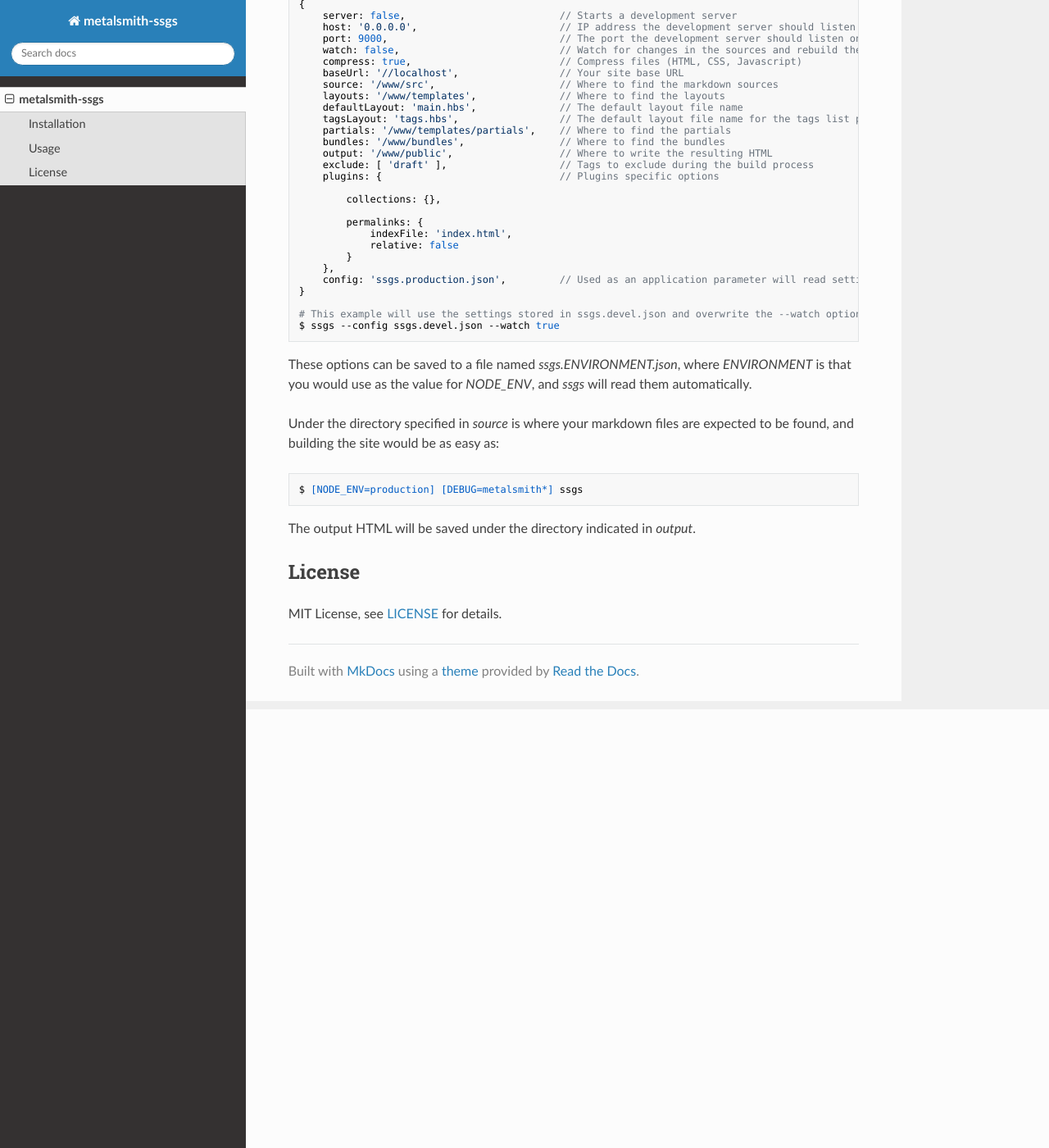
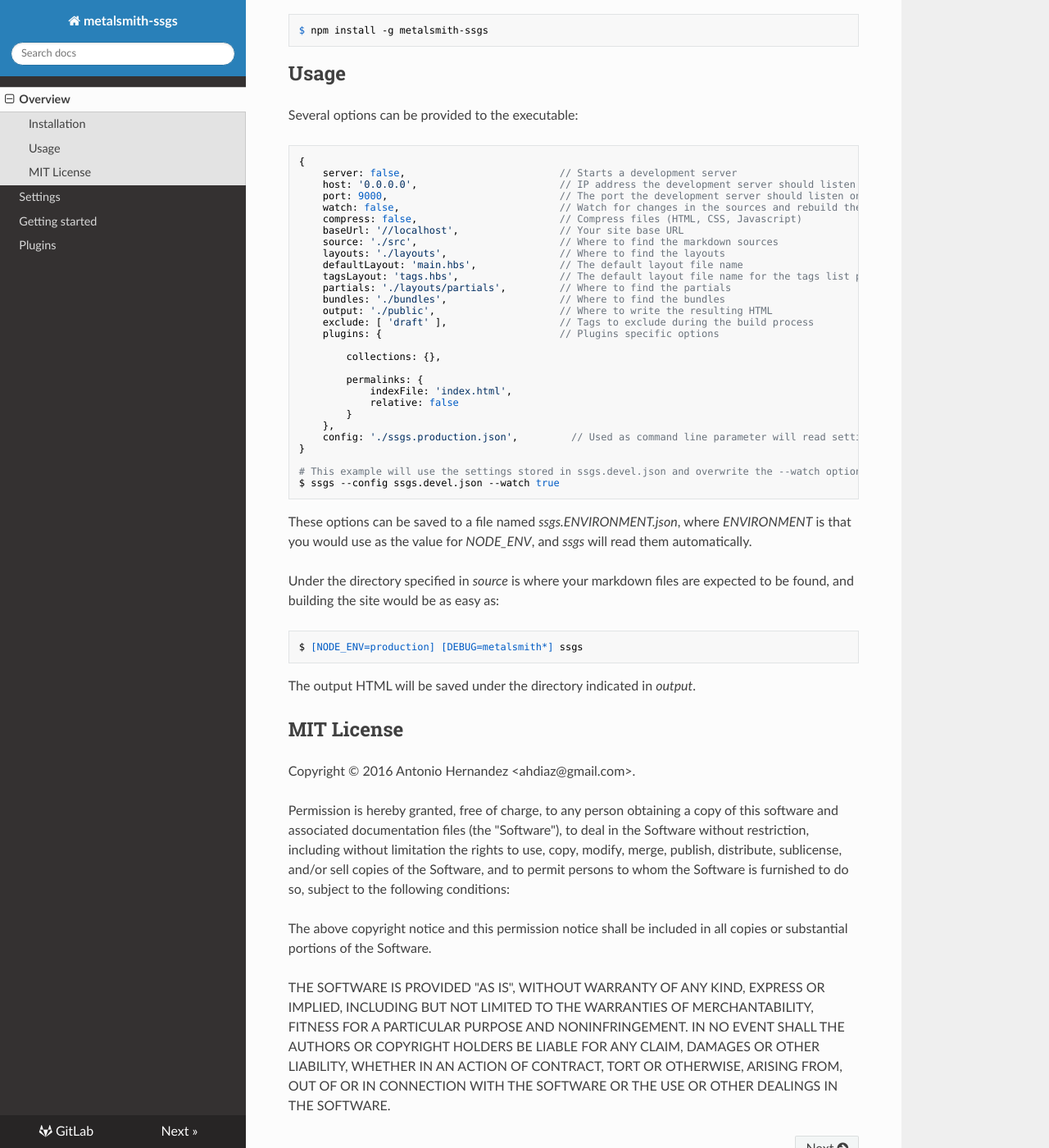
Before and after one commit to ahdiaz/metalsmith-ssgs, an MkDocs documentation site: the page built from docs/index.md, in a window 1280 px wide and 1400 px high, scrolled down 535 px. Shown: the whole window at 82% size. Built offline with MkDocs 1.6.1, drawn with Linux system fonts in a browser that asks for light colours; nearby versions of some CDN libraries; some of the changed text lies outside the part shown.

Commit message:
Documentation.

```diff
--- a/docs/index.md
+++ b/docs/index.md
@@ -1,8 +1,13 @@
-# metalsmith-ssgs
+# Overview
 
-A static site generator based in [metalsmith][1] and a collection of plugins I use for my own purposes.
+A static site generator based in [metalsmith][metalsmith] and a collection of plugins I use for my own purposes.
 
-**TODO**: I should write a good documentation, these instructions only reflect the very basic usage.
+This project is a wrapper around a set of plugins I use often, the credits goes to the developers of metalsmith and its plugins.
+My only target is to compile the functionality I usually need and create a basic framework that allows to set up a site easily.
+
+The page sources are expected to be markdown files and the templates use handlebars.
+
+This software is provided with the hope that it will be useful for someone, but under no means it is consider to be finish, stable or free of bugs. Contributors are welcome, but please keep in mind that I might have not enough time to address filed issues or functionality requests.
 
 ## Installation
 
@@ -19,15 +24,15 @@ Several options can be provided to the executable:
         host: '0.0.0.0',                        // IP address the development server should listen on
         port: 9000,                             // The port the development server should listen on
         watch: false,                           // Watch for changes in the sources and rebuild the site automatically
-        compress: true,                         // Compress files (HTML, CSS, Javascript)
+        compress: false,                        // Compress files (HTML, CSS, Javascript)
         baseUrl: '//localhost',                 // Your site base URL
-        source: '/www/src',                     // Where to find the markdown sources
-        layouts: '/www/templates',              // Where to find the layouts
+        source: './src',                        // Where to find the markdown sources
+        layouts: './layouts',                   // Where to find the layouts
         defaultLayout: 'main.hbs',              // The default layout file name
         tagsLayout: 'tags.hbs',                 // The default layout file name for the tags list page
-        partials: '/www/templates/partials',    // Where to find the partials
-        bundles: '/www/bundles',                // Where to find the bundles
-        output: '/www/public',                  // Where to write the resulting HTML
+        partials: './layouts/partials',         // Where to find the partials
+        bundles: './bundles',                   // Where to find the bundles
+        output: './public',                     // Where to write the resulting HTML
         exclude: [ 'draft' ],                   // Tags to exclude during the build process
         plugins: {                              // Plugins specific options
 
@@ -38,7 +43,7 @@ Several options can be provided to the executable:
                 relative: false
             }
         },
-        config: 'ssgs.production.json',         // Used as an application parameter will read settings from that file
+        config: './ssgs.production.json',         // Used as command line parameter will read settings from that file
     }
 
     # This example will use the settings stored in ssgs.devel.json and overwrite the --watch option
@@ -52,10 +57,29 @@ Under the directory specified in *source* is where your markdown files are expec
 
 The output HTML will be saved under the directory indicated in *output*.
 
-## License
+## MIT License
 
-MIT License, see [LICENSE][2] for details.
+Copyright © 2016 Antonio Hernandez &lt;ahdiaz@gmail.com&gt;.
+
+Permission is hereby granted, free of charge, to any person obtaining
+a copy of this software and associated documentation files (the
+"Software"), to deal in the Software without restriction, including
+without limitation the rights to use, copy, modify, merge, publish,
+distribute, sublicense, and/or sell copies of the Software, and to
+permit persons to whom the Software is furnished to do so, subject to
+the following conditions:
+
+The above copyright notice and this permission notice shall be
+included in all copies or substantial portions of the Software.
+
+THE SOFTWARE IS PROVIDED "AS IS", WITHOUT WARRANTY OF ANY KIND,
+EXPRESS OR IMPLIED, INCLUDING BUT NOT LIMITED TO THE WARRANTIES OF
+MERCHANTABILITY, FITNESS FOR A PARTICULAR PURPOSE AND
+NONINFRINGEMENT. IN NO EVENT SHALL THE AUTHORS OR COPYRIGHT HOLDERS BE
+LIABLE FOR ANY CLAIM, DAMAGES OR OTHER LIABILITY, WHETHER IN AN ACTION
+OF CONTRACT, TORT OR OTHERWISE, ARISING FROM, OUT OF OR IN CONNECTION
+WITH THE SOFTWARE OR THE USE OR OTHER DEALINGS IN THE SOFTWARE.
 
 
-[1]: https://metalsmith.io/
-[2]: https://gitlab.com/ahdiaz/metalsmith-ssgs/-/blob/master/LICENSE.md
+
+[metalsmith]: https://metalsmith.io/
--- a/mkdocs.yml
+++ b/mkdocs.yml
@@ -1,2 +1,11 @@
 site_name: metalsmith-ssgs
+repo_url: https://gitlab.com/metalsmith-ssgs/metalsmith-ssgs
+site_author: Antonio Hernandez ahdiaz@gmail.com
+site_description: A static site generator based in metalsmith and a collection of plugins.
+copyright: MIT License. Copyright © 2016 Antonio Hernandez <ahdiaz@gmail.com>
 theme: readthedocs
+nav:
+  - index.md
+  - settings.md
+  - getting-started.md
+  - plugins.md
```
Also changed, not shown: README.md (+11 -47 lines), docs/getting-started.md (added, +194 -0 lines), docs/plugins.md (added, +104 -0 lines), docs/settings.md (added, +85 -0 lines).
